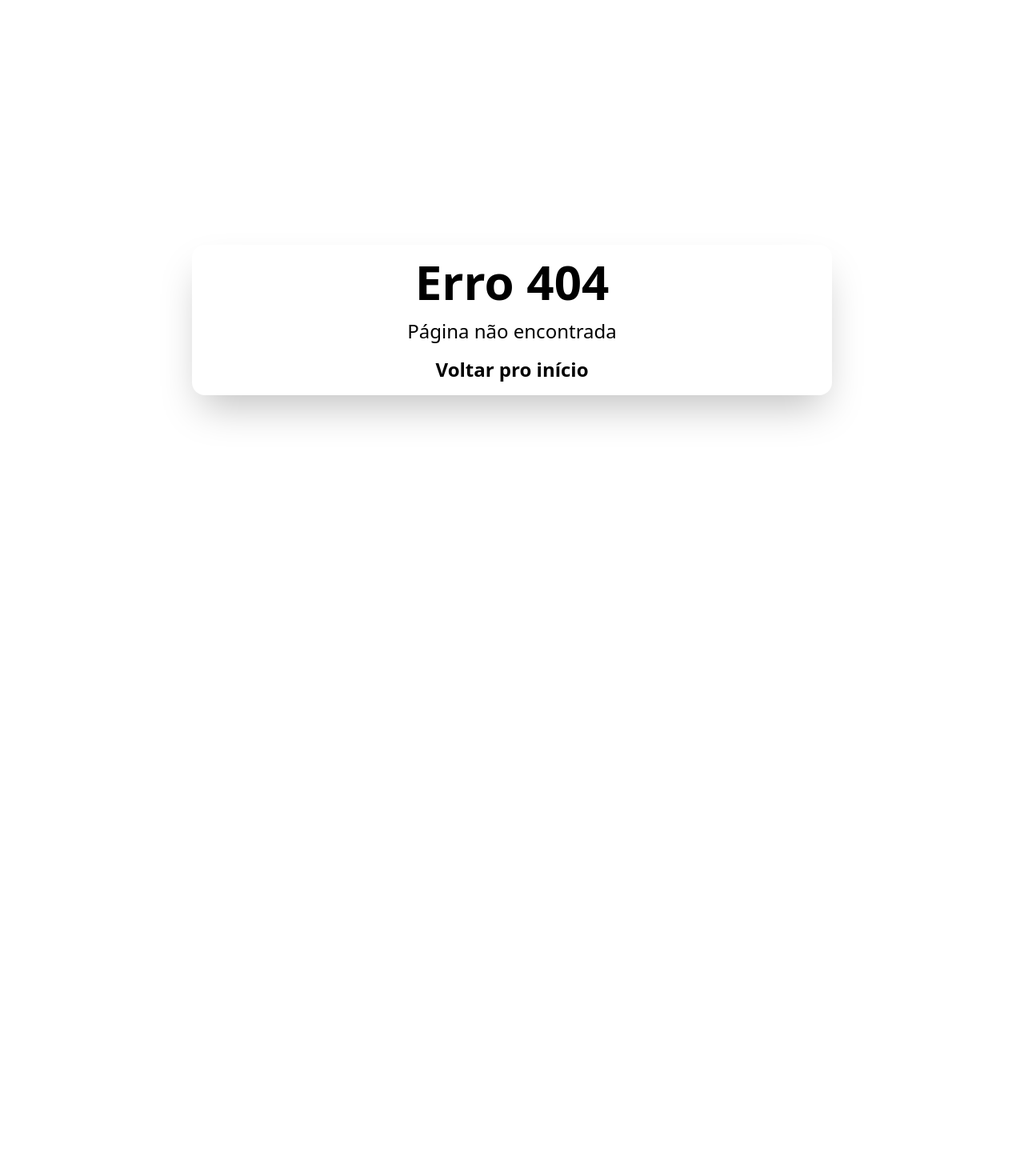
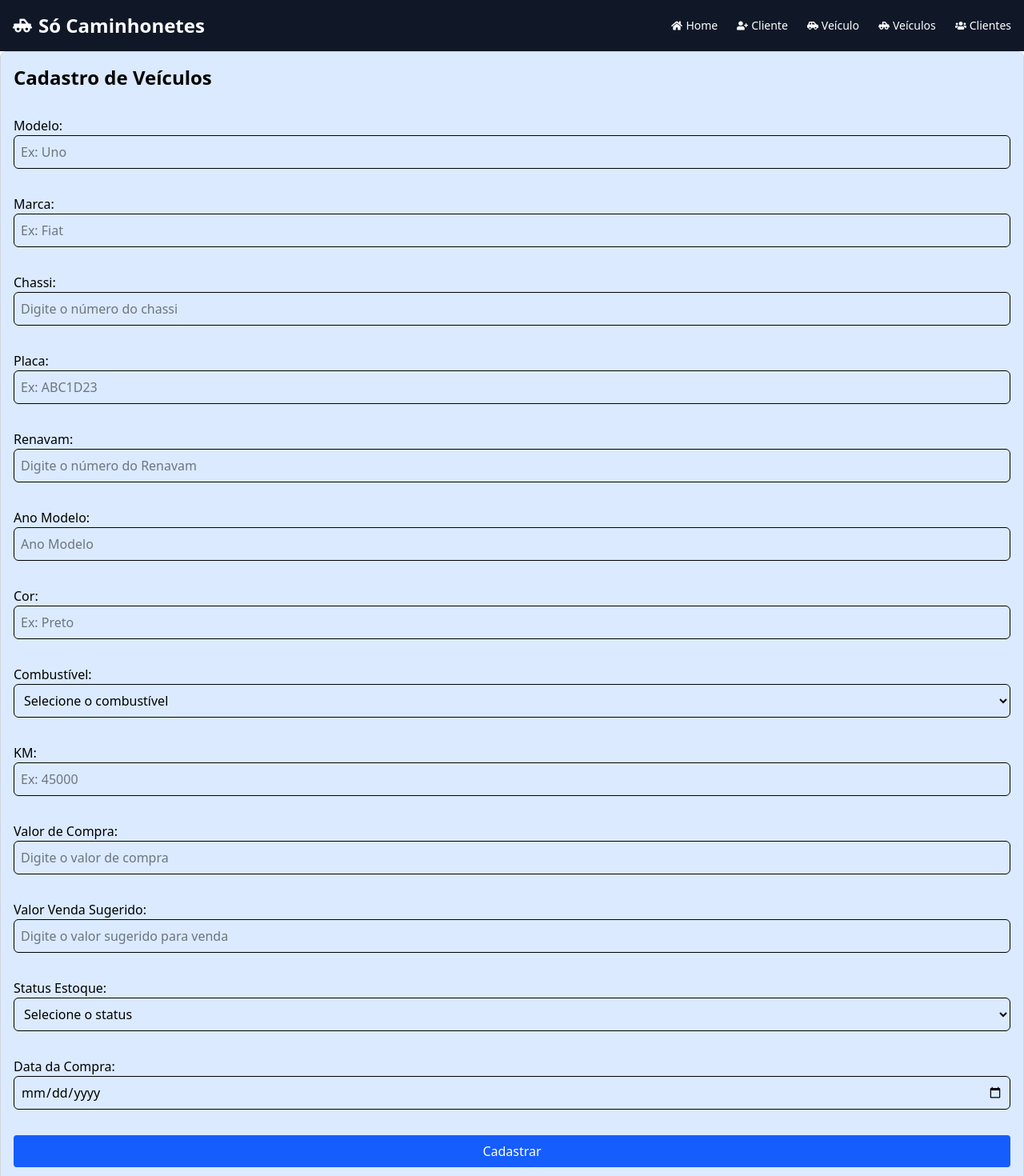
Before and after one commit to joseisaacpy/sistema-revenda-v2, a React (Vite) app in the folder client/: page /cadastro-veiculo in a window 1280 px wide. Before the commit this address had no page. Shown: the top 1470 px of the page at 80% size. Before the commit the page ends 800 px from the top, so only its background shows below. Built offline with nearby package versions, Linux system fonts and the light colour scheme.

Commit message:
feat: Adiciona página de cadastro de veículos com notificações e ícones no cabeçalho

```diff
--- a/client/package.json
+++ b/client/package.json
@@ -13,7 +13,9 @@
     "@tailwindcss/vite": "^4.1.11",
     "react": "^19.1.0",
     "react-dom": "^19.1.0",
+    "react-icons": "^5.5.0",
     "react-router-dom": "^7.6.3",
+    "react-toastify": "^11.0.5",
     "tailwindcss": "^4.1.11"
   },
   "devDependencies": {
--- a/client/src/AllRoutes.jsx
+++ b/client/src/AllRoutes.jsx
@@ -1,6 +1,7 @@
 import { BrowserRouter, Routes, Route } from "react-router-dom";
 import Home from "./Pages/Home";
 import NotFound from "./Pages/NotFound";
+import CadastroVeiculo from "./Pages/CadastroVeiculo";
 import MainLayout from "./Components/MainLayout"; // novo layout com o Header
 
 const AllRoutes = () => {
@@ -10,6 +11,7 @@ const AllRoutes = () => {
         {/* Rotas com layout padrão */}
         <Route element={<MainLayout />}>
           <Route path="/" element={<Home />} />
+          <Route path="/cadastro-veiculo" element={<CadastroVeiculo />} />
         </Route>
 
         {/* Página 404 fora do layout (opcional) */}
--- a/client/src/Components/Header/index.jsx
+++ b/client/src/Components/Header/index.jsx
@@ -1,35 +1,60 @@
 import { Link } from "react-router-dom";
+import {
+  FaHome,
+  FaUserPlus,
+  FaCarSide,
+  FaTruckPickup,
+  FaUsers,
+} from "react-icons/fa";
 
 const Header = () => {
   return (
     <header>
-      <nav className="bg-gray-900 text-white p-4 flex items-center justify-around">
-        <Link to="/">
+      <nav className="bg-gray-900 text-white p-4 flex items-center justify-between">
+        <Link to="/" className="flex items-center gap-2">
+          <FaTruckPickup size={24} />
           <h1 className="text-2xl font-bold">Só Caminhonetes</h1>
         </Link>
-        <ul className="flex gap-4 ml-4">
+        <ul className="none md:flex gap-6 text-sm">
           <li>
-            <Link className="hover:underline" to="/">
+            <Link className="flex items-center gap-1 hover:underline" to="/">
+              <FaHome />
               Home
             </Link>
           </li>
           <li>
-            <Link className="hover:underline" to="/cadastro-cliente">
-              Cadastro Cliente
+            <Link
+              className="flex items-center gap-1 hover:underline"
+              to="/cadastro-cliente"
+            >
+              <FaUserPlus />
+              Cliente
             </Link>
           </li>
           <li>
-            <Link className="hover:underline" to="/cadastro-veiculo">
-              Cadastro Veículo
+            <Link
+              className="flex items-center gap-1 hover:underline"
+              to="/cadastro-veiculo"
+            >
+              <FaCarSide />
+              Veículo
             </Link>
           </li>
           <li>
-            <Link className="hover:underline" to="/veiculos">
+            <Link
+              className="flex items-center gap-1 hover:underline"
+              to="/veiculos"
+            >
+              <FaTruckPickup />
               Veículos
             </Link>
           </li>
           <li>
-            <Link className="hover:underline" to="/clientes">
+            <Link
+              className="flex items-center gap-1 hover:underline"
+              to="/clientes"
+            >
+              <FaUsers />
               Clientes
             </Link>
           </li>
--- a/client/src/Pages/CadastroVeiculo/index.jsx
+++ b/client/src/Pages/CadastroVeiculo/index.jsx
@@ -0,0 +1,270 @@
+import { useState } from "react";
+// Para notificações
+import { ToastContainer, toast } from "react-toastify";
+
+const CadastroVeiculos = () => {
+  const [formData, setFormData] = useState({
+    modelo: "",
+    marca: "",
+    chassi: "",
+    renavam: "",
+    placa: "",
+    ano_modelo: "",
+    cor: "",
+    combustivel: "",
+    km: "",
+    valor_compra: "",
+    valor_venda_sugerido: "",
+    status_estoque: "",
+    data_compra: "",
+  });
+
+  const handleChange = (e) => {
+    const { name, value } = e.target;
+    setFormData((prevData) => ({
+      ...prevData,
+      [name]: value,
+    }));
+  };
+
+  const handleSubmit = async (e) => {
+    e.preventDefault();
+
+    const veiculo = {
+      ...formData,
+      ano_modelo: parseInt(formData.ano_modelo),
+      km: parseInt(formData.km),
+      valor_compra: parseFloat(formData.valor_compra),
+      valor_venda_sugerido: parseFloat(formData.valor_venda_sugerido),
+    };
+
+    try {
+      const res = await fetch("/api/veiculos", {
+        method: "POST",
+        headers: { "Content-Type": "application/json" },
+        body: JSON.stringify(veiculo),
+      });
+
+      const data = await res.json();
+
+      if (res.ok) {
+        // Mostra uma mensagem de sucesso
+        toast.success("Carro cadastrado com sucesso!");
+        // Limpa o formulário
+        setFormData({
+          modelo: "",
+          marca: "",
+          chassi: "",
+          renavam: "",
+          placa: "",
+          ano_modelo: "",
+          cor: "",
+          combustivel: "",
+          km: "",
+          valor_compra: "",
+          valor_venda_sugerido: "",
+          status_estoque: "",
+          data_compra: "",
+        });
+      } else {
+        // Mostra uma mensagem de erro
+        toast.error("Erro ao cadastrar carro!");
+        console.error("Erro ao cadastrar carro:", data);
+      }
+    } catch (error) {
+      // Mostra uma mensagem de erro
+      toast.error("Erro ao cadastrar carro!");
+      console.error("Erro ao cadastrar carro:", error);
+    }
+  };
+
+  return (
+    <form
+      onSubmit={handleSubmit}
+      className="space-y-4 flex flex-col gap-4 border border-gray-300 p-4 rounded-lg bg-blue-100"
+      id="veiculoForm"
+    >
+      <h1 className="text-2xl font-bold">Cadastro de Veículos</h1>
+      <div className="flex flex-col">
+        <label htmlFor="modelo">Modelo:</label>
+        <input
+          className="border p-2 rounded-md"
+          id="modelo"
+          name="modelo"
+          value={formData.modelo}
+          onChange={handleChange}
+          placeholder="Ex: Uno"
+        />
+      </div>
+
+      <div className="flex flex-col">
+        <label htmlFor="marca">Marca:</label>
+        <input
+          className="border p-2 rounded-md"
+          id="marca"
+          name="marca"
+          value={formData.marca}
+          onChange={handleChange}
+          placeholder="Ex: Fiat"
+        />
+      </div>
+
+      <div className="flex flex-col">
+        <label htmlFor="chassi">Chassi:</label>
+        <input
+          className="border p-2 rounded-md"
+          id="chassi"
+          name="chassi"
+          value={formData.chassi}
+          onChange={handleChange}
+          placeholder="Digite o número do chassi"
+        />
+      </div>
+
+      <div className="flex flex-col">
+        <label htmlFor="placa">Placa:</label>
+        <input
+          className="border p-2 rounded-md"
+          id="placa"
+          name="placa"
+          value={formData.placa}
+          onChange={handleChange}
+          placeholder="Ex: ABC1D23"
+        />
+      </div>
+
+      <div className="flex flex-col">
+        <label htmlFor="renavam">Renavam:</label>
+        <input
+          className="border p-2 rounded-md"
+          id="renavam"
+          name="renavam"
+          value={formData.renavam}
+          onChange={handleChange}
+          placeholder="Digite o número do Renavam"
+        />
+      </div>
+
+      <div className="flex flex-col">
+        <label htmlFor="ano_modelo">Ano Modelo:</label>
+        <input
+          className="border p-2 rounded-md"
+          id="ano_modelo"
+          name="ano_modelo"
+          value={formData.ano_modelo}
+          onChange={handleChange}
+          placeholder="Ano Modelo"
+          type="number"
+        />
+      </div>
+
+      <div className="flex flex-col">
+        <label htmlFor="cor">Cor:</label>
+        <input
+          className="border p-2 rounded-md"
+          id="cor"
+          name="cor"
+          value={formData.cor}
+          onChange={handleChange}
+          placeholder="Ex: Preto"
+        />
+      </div>
+
+      <div className="flex flex-col">
+        <label htmlFor="combustivel">Combustível:</label>
+        <select
+          className="border p-2 rounded-md"
+          id="combustivel"
+          name="combustivel"
+          value={formData.combustivel}
+          onChange={handleChange}
+        >
+          <option value="">Selecione o combustível</option>
+          <option value="Gasolina">Gasolina</option>
+          <option value="Álcool">Álcool</option>
+          <option value="Diesel">Diesel</option>
+          <option value="Flex">Flex</option>
+          <option value="Elétrico">Elétrico</option>
+        </select>
+      </div>
+
+      <div className="flex flex-col">
+        <label htmlFor="km">KM:</label>
+        <input
+          className="border p-2 rounded-md"
+          id="km"
+          name="km"
+          value={formData.km}
+          onChange={handleChange}
+          placeholder="Ex: 45000"
+          type="number"
+        />
+      </div>
+
+      <div className="flex flex-col">
+        <label htmlFor="valor_compra">Valor de Compra:</label>
+        <input
+          className="border p-2 rounded-md"
+          id="valor_compra"
+          name="valor_compra"
+          value={formData.valor_compra}
+          onChange={handleChange}
+          placeholder="Digite o valor de compra"
+          type="number"
+        />
+      </div>
+
+      <div className="flex flex-col">
+        <label htmlFor="valor_venda_sugerido">Valor Venda Sugerido:</label>
+        <input
+          className="border p-2 rounded-md"
+          id="valor_venda_sugerido"
+          name="valor_venda_sugerido"
+          value={formData.valor_venda_sugerido}
+          onChange={handleChange}
+          placeholder="Digite o valor sugerido para venda"
+          type="number"
+        />
+      </div>
+
+      <div className="flex flex-col">
+        <label htmlFor="status_estoque">Status Estoque:</label>
+        <select
+          className="border p-2 rounded-md"
+          id="status_estoque"
+          name="status_estoque"
+          value={formData.status_estoque}
+          onChange={handleChange}
+        >
+          <option value="">Selecione o status</option>
+          <option value="Disponível">Disponível</option>
+          <option value="Vendido">Vendido</option>
+          <option value="Reservado">Reservado</option>
+        </select>
+      </div>
+
+      <div className="flex flex-col">
+        <label htmlFor="data_compra">Data da Compra:</label>
+        <input
+          className="border p-2 rounded-md"
+          id="data_compra"
+          name="data_compra"
+          value={formData.data_compra}
+          onChange={handleChange}
+          type="date"
+        />
+      </div>
+
+      <button
+        type="submit"
+        className="bg-blue-600 text-white px-4 py-2 rounded"
+      >
+        Cadastrar
+      </button>
+
+      <ToastContainer />
+    </form>
+  );
+};
+
+export default CadastroVeiculos;
```
Also changed, not shown: 1 other file (tests, documents, lock files or other folders).
